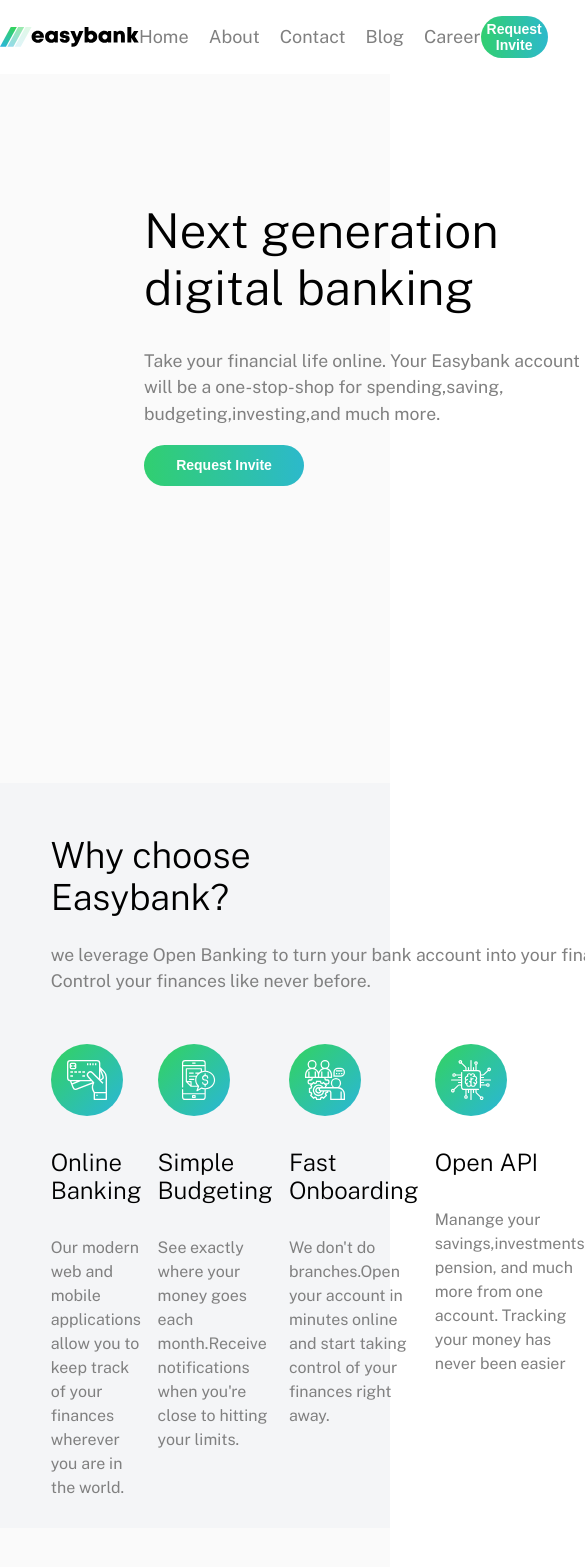
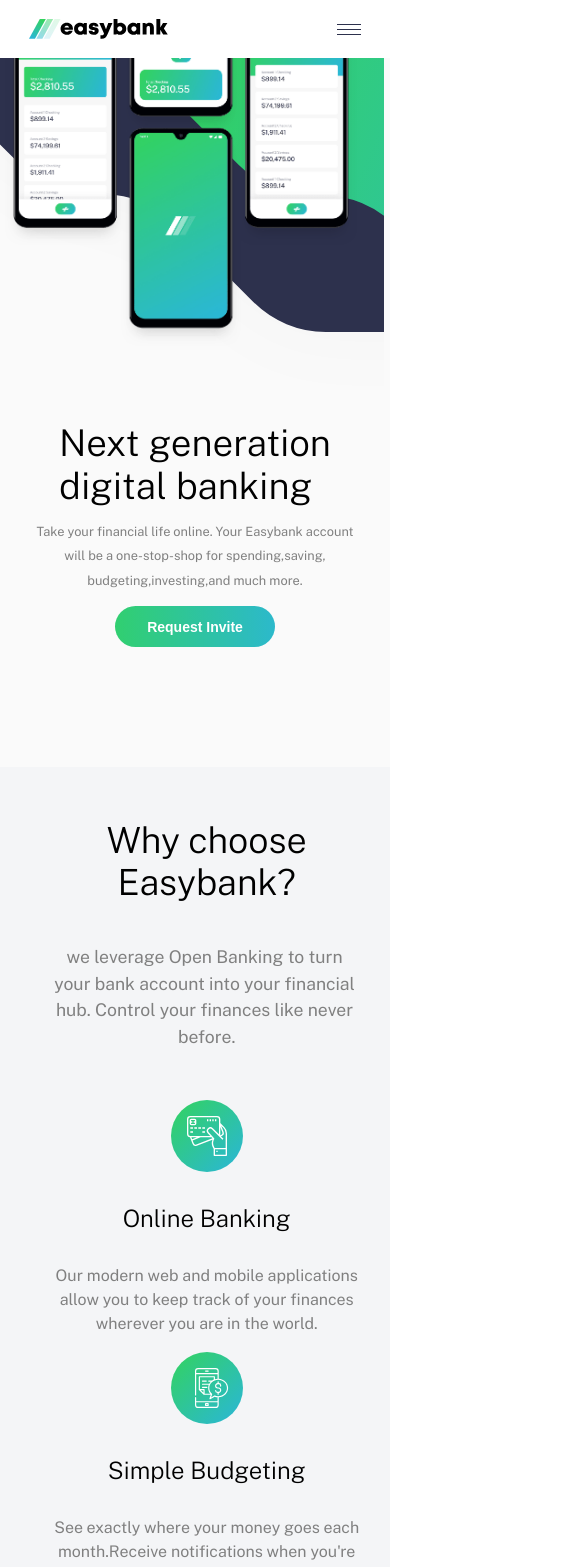
Before and after one commit to Akashzxr/bank-landing-page, a React (Create React App) app: page / in a window 390 px wide. Shown: the top 1567 px of the page, 585 px wide, since content can reach past the window. Built offline with nearby package versions, Linux system fonts and the light colour scheme.

Commit message:
made mobile responsive

```diff
--- a/src/components/ContentSection/Articles.jsx
+++ b/src/components/ContentSection/Articles.jsx
@@ -93,6 +93,10 @@ const Container = styled.div`
   padding-bottom: 4rem;
   padding-left: 9rem;
   padding-top: 2rem;
+  @media (max-width: 600px){
+    padding: 0;
+    align-items: center;
+  }
 `
 
 const Heading = styled.h1`
@@ -104,6 +108,9 @@ const ArticleContainer = styled.div`
   gap: 15px;
   align-items: center;
   justify-content: center;
+  @media (max-width: 600px){
+    flex-direction: column;
+  }
 `
 
 const Article = styled.div`
--- a/src/components/ContentSection/DigitalBanking.jsx
+++ b/src/components/ContentSection/DigitalBanking.jsx
@@ -1,6 +1,7 @@
 import React from 'react'
 import styled from 'styled-components'
 import desktopbackground from '../../assets/images/bg-intro-desktop.svg'
+import mobilebackground from '../../assets/images/bg-intro-mobile.svg'
 import mobilepng from '../../assets/images/image-mockups.png'
 import Button from '../Button'
 
@@ -19,7 +20,8 @@ export default function DigitalBanking() {
        </TextContainer>
 
        <ImageContainer>
-         <Backgroundimg src={desktopbackground}/>
+         <DesktopBackgroundimg src={desktopbackground}/>
+         <MobileBackgroundimg src={mobilebackground} />
          <Mobileimg src={mobilepng}/>
        </ImageContainer>
 
@@ -34,13 +36,23 @@ const Container = styled.div`
   position: relative;
   width: 100%;
   height: 84vh;
-
+  @media (max-width: 600px){
+    flex-direction: column-reverse;
+    justify-content: flex-end;
+  }
 `
 const TextContainer = styled.div`
   position: relative;
   left: 9rem;
   top: 6rem;
-
+  @media (max-width: 600px){
+    top: 0;
+    left: 0;
+    display: flex;
+    flex-direction: column;
+    align-items: center;
+    justify-content: center;
+  }
 `
 
 const Heading = styled.h1`
@@ -48,19 +60,42 @@ const Heading = styled.h1`
   white-space: nowrap;
   font-weight: 200;
   font-size: 3rem;
+  margin: 0;
+  @media (max-width: 600px){
+    font-size: 2.3rem;
+  }
 `
 const Paragraph = styled.p`
   white-space: nowrap;
   color: gray;
   font-size: 1.1rem;
   line-height: 1.5;
+  @media (max-width: 600px){
+    font-size: 0.8rem;
+    text-align: center;
+    line-height: 1.9;
+  }
 `
 
-const Backgroundimg = styled.img`
+const DesktopBackgroundimg = styled.img`
   width: 63rem;
   position: relative;
   bottom: 14rem;
   left: 13rem;
+  @media (max-width: 600px){
+    display: none;
+  }
+`
+
+const MobileBackgroundimg = styled.img`
+  display: none;
+  width: 24rem;
+  position: relative;
+  bottom: 5rem;
+  left: 0rem;
+  @media (max-width: 600px){
+    display: block;
+  }
 `
 
 const Mobileimg = styled.img`
@@ -68,9 +103,17 @@ const Mobileimg = styled.img`
   right: -18.6rem;
   bottom: 58rem;
   width: 41rem;
+  @media (max-width: 600px){
+    right: -0.3rem;
+    bottom: 36rem;
+    width: 22rem;
+  }
 `
 
 const ImageContainer = styled.div`
   overflow: hidden;
   height: 110vh;
+  @media (max-width: 600px){
+    height: 43vh;
+  }
 `
--- a/src/components/ContentSection/WhyEasyBank.jsx
+++ b/src/components/ContentSection/WhyEasyBank.jsx
@@ -12,7 +12,7 @@ export default function WhyEasyBank() {
        <TextContainer>
           <Heading>Why choose Easybank?</Heading>
           <Paragraph>
-             we leverage Open Banking to turn your bank account into your financial hub.<br/>
+             we leverage Open Banking to turn your bank account into your financial hub.
              Control your finances like never before.
           </Paragraph>
        </TextContainer>
@@ -72,14 +72,21 @@ const Container = styled.div`
   display: flex;
   flex-direction: column;
   gap: 2rem;
+
 `
 
 const TextContainer = styled.div`
-
+   @media (max-width: 600px){
+     display: flex;
+     flex-direction: column;
+   }
 `
 
 const Heading = styled.h1`
   font-weight: 100;
+  @media (max-width: 600px){
+    text-align: center;
+  }
 `
 
 const Paragraph = styled.p`
@@ -87,11 +94,18 @@ const Paragraph = styled.p`
   color: gray;
   font-size: 1.1rem;
   line-height: 1.5;
+  @media (max-width: 600px){
+    white-space: break-spaces;
+    text-align: center;
+  }
 `
 
 const FeatureContainer = styled.div`
   display: flex;
   gap: 1rem;
+  @media (max-width: 600px){
+    flex-direction: column;
+  }
 `
 
 const Feature = styled.div`
@@ -99,6 +113,9 @@ const Feature = styled.div`
   flex-direction: column;
   gap: 2rem;
   align-items: flex-start;
+  @media (max-width: 600px){
+    align-items: center;
+  }
 `
 
 const Image = styled.img`
@@ -116,4 +133,7 @@ const FeatureDiscription = styled.p`
   font-size: 1rem;
   line-height: 1.5;
   margin: 0;
+  @media (max-width: 600px){
+    text-align: center;
+  }
 `
--- a/src/components/Footer.jsx
+++ b/src/components/Footer.jsx
@@ -48,21 +48,34 @@ const Container = styled.div`
   background-color: #2d314e;
   display: flex;
   justify-content: space-around;
-
   padding-top: 3rem;
   padding-bottom: 3rem;
+  @media (max-width: 600px){
+    flex-direction: column;
+    align-items: center;
+    justify-content: space-between;
+    height: 50vh;
+  }
 `
 
 const Details = styled.div`
   display: flex;
   gap: 5rem;
   height: 5rem;
+  @media (max-width: 600px){
+    flex-direction: column;
+    align-items: center;
+    gap:1rem;
+  }
 `
 
 const LogosContainer = styled.div`
   display: flex;
   flex-direction: column;
   justify-content: space-between;
+  @media (max-width: 600px){
+    gap: 21px;
+  }
 `
 
 const MainLogo = styled.img`
@@ -72,6 +85,9 @@ const MainLogo = styled.img`
 const SocialLogos = styled.div`
   display: flex;
   justify-content: space-between;
+  @media (max-width: 600px){
+    gap: 26px;
+  }
 `
 
 const Logo = styled.img`
@@ -81,6 +97,10 @@ const Options = styled.div`
   display: flex;
   flex-direction: column;
   justify-content: space-between;
+  @media (max-width: 600px){
+    align-items: center;
+    gap: 19px;
+  }
 `
 
 const Option = styled.a`
@@ -94,6 +114,10 @@ const BtnTxtcontainer = styled.div`
   flex-direction: column;
   align-items: end;
   justify-content: space-between;
+  @media (max-width: 600px){
+    align-items: center;
+    gap: 13px;
+  }
 `
 
 const Text = styled.div`
--- a/src/components/Header.jsx
+++ b/src/components/Header.jsx
@@ -1,6 +1,8 @@
 import React from 'react'
 import styled from 'styled-components'
 import logo from '../assets/images/logo.svg'
+import hamburger from '../assets/images/icon-hamburger.svg'
+import closed from '../assets/images/icon-close.svg'
 import Button from './Button'
 
 function Header() {
@@ -16,7 +18,12 @@ function Header() {
             <A href='#'>Career</A>
         </Menu>
 
-        <Button/>
+        <Buttoncontainer>
+          <Button/>
+        </Buttoncontainer>
+
+        <Hamburgerlogo src={hamburger}/>
+        <Closedlogo src={closed}/>
 
     </HeaderContainer>
   )
@@ -29,7 +36,10 @@ const HeaderContainer = styled.div`
   padding-top: 1rem;
   padding-bottom: 1rem;
   background-color: white;
-
+  @media (max-width: 600px){
+    justify-content: space-between;
+    padding: 1.2rem 1.8rem 1.2rem 1.8rem;
+  }
 `
 const Logo = styled.img`
   object-fit: contain;
@@ -37,8 +47,27 @@ const Logo = styled.img`
 const Menu = styled.div`
   display: flex;
   gap: 20px;
+  @media (max-width: 600px) {
+    display: none;
+  }
 `
 const A = styled.a`
   color: grey;
 `
+const Buttoncontainer = styled.span`
+  @media (max-width: 600px) {
+    display: none;
+  }
+`
+
+const Hamburgerlogo = styled.img`
+  display: none;
+  @media (max-width: 600px) {
+    display: block;
+  }
+`
+
+const Closedlogo = styled.img`
+  display: none;
+`
 export default Header
```
